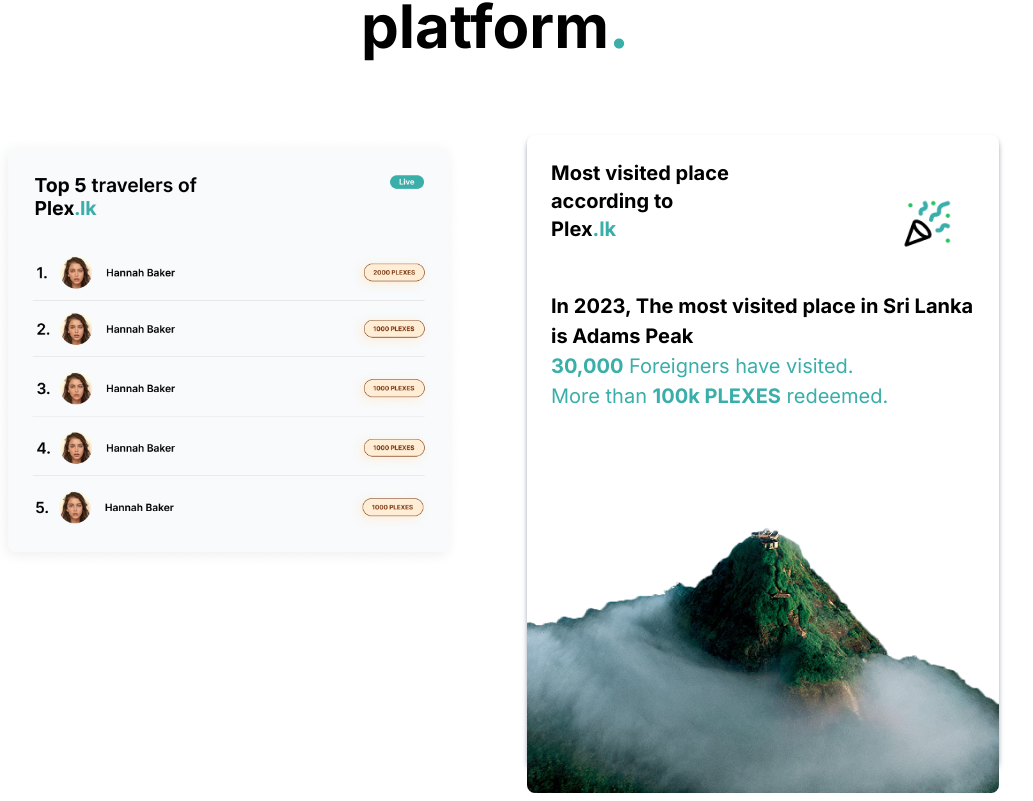
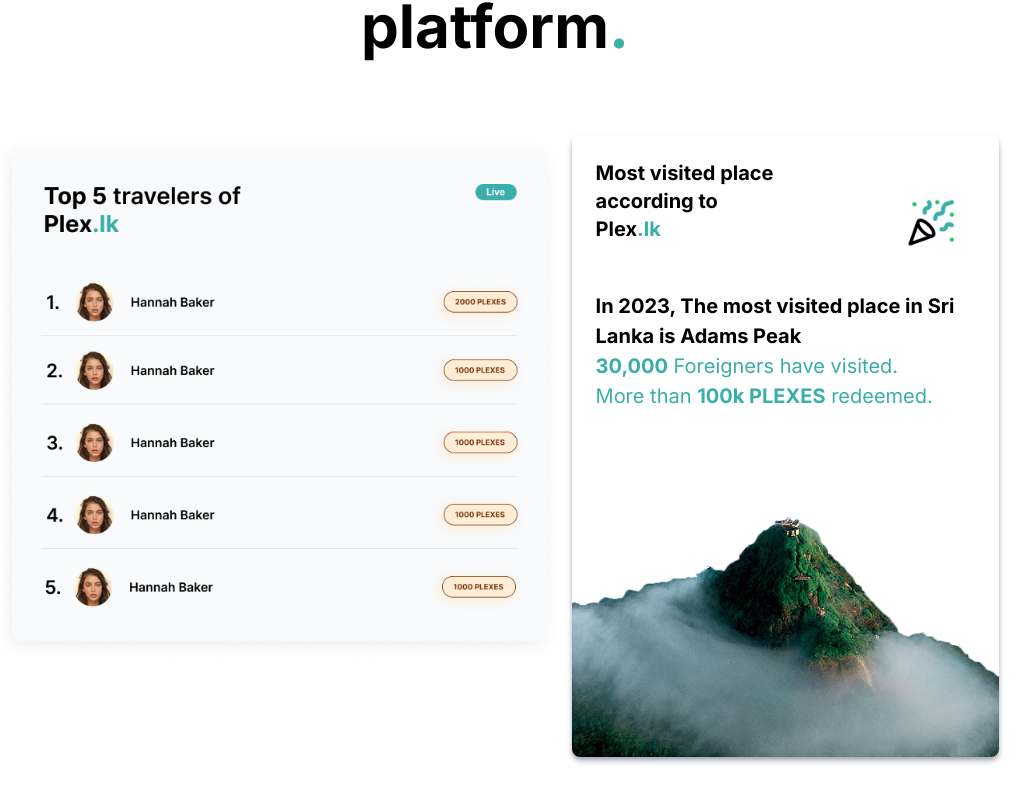
Before and after one commit to Lithara/plex.lk-tourism-gamification-app, a Next.js app: page / in a window 1280 px wide. Shown: the part 3219-4020 px from the top of the page, without its empty margins (145-1178 px from the left). Built offline with nearby package versions, Linux system fonts and the light colour scheme.

Commit message:
feat: update Platform Highlights layout and improve image responsiveness

```diff
--- a/app/page.tsx
+++ b/app/page.tsx
@@ -170,16 +170,28 @@
           Highlights of our <br /> platform
           <span className="text-primary-500">.</span>
         </h2>
-        <div className="grid md:grid-cols-2 gap-16">
+        <div className="grid grid-cols-1 place-items-center md:grid-cols-7 h-auto gap-2">
           {/* Top Travelers */}
-          <div className="w-full">
-            <Image src={"/leaderboard.png"} width={690} height={632} alt="" />
+          <div className=" sm:relative col-span-1 sm:col-span-4 h-full w-full">
+            <Image
+              src={"/leaderboard.png"}
+              sizes="100vw"
+              width={600}
+              height={400}
+              alt=""
+              className="object-contain"
+            />
           </div>
 
           {/* Most Visited Place */}
-          <div className="w-full relative rounded-lg h-[632px] shadow-md shadow-gray-400 p-0">
-            <div className="absolute top-[10%] right-[10%]">
-              <Image src={"/partypopper.png"} width={50} height={50} alt="" />
+          <div className="h-full sm:col-span-3  relative rounded-lg  shadow-md shadow-gray-400 p-0">
+            <div className="absolute top-[10%] h-[50px] w-[50px] right-[10%]">
+              <Image
+                src={"/partypopper.png"}
+                fill
+                alt=""
+                className="object-cover"
+              />
             </div>
 
             <h3
```
